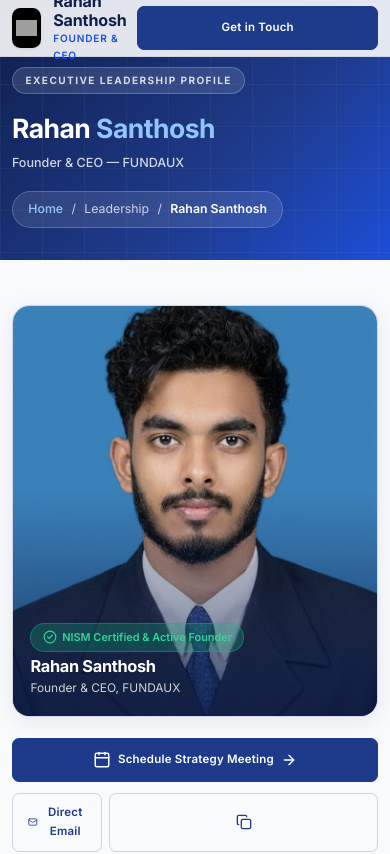
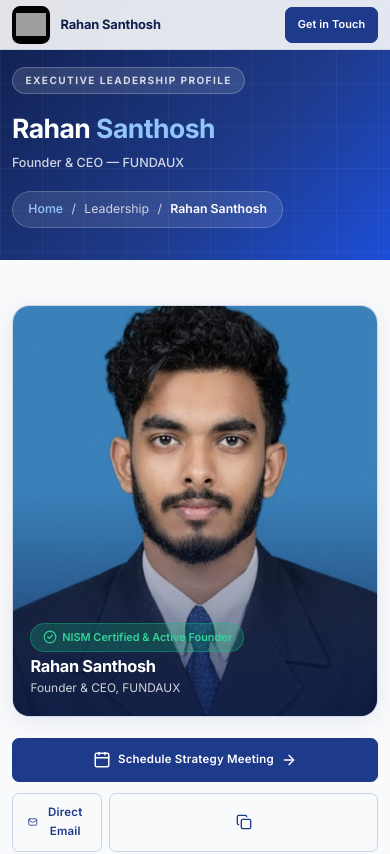
Before and after one commit to rahan-ux/portfolio, a Next.js app: page /Rahan in a window 390 px wide. Shown: the top 854 px of the page. Built offline with nearby package versions, Linux system fonts and the light colour scheme; grey boxes are pictures that could not be loaded.

Commit message:
Fix mobile header overlap bug, add white-space clipping, and refine responsive button layout

```diff
--- a/components/FounderPortfolioPage.tsx
+++ b/components/FounderPortfolioPage.tsx
@@ -349,11 +349,14 @@ export default function FounderPortfolioView() {
       >
         <div className="section-container">
           <div
+            className="founder-header-inner"
             style={{
               height: "4rem",
               display: "flex",
               alignItems: "center",
               justifyContent: "space-between",
+              gap: "0.75rem",
+              minWidth: 0,
             }}
           >
             {/* Left: Official FUNDAUX Logo Image + Name */}
@@ -362,14 +365,17 @@ export default function FounderPortfolioView() {
               style={{
                 display: "flex",
                 alignItems: "center",
-                gap: "0.85rem",
+                gap: "0.75rem",
                 textDecoration: "none",
+                minWidth: 0,
+                flexShrink: 1,
+                overflow: "hidden",
               }}
             >
               <div
                 style={{
-                  width: "40px",
-                  height: "40px",
+                  width: "38px",
+                  height: "38px",
                   borderRadius: "0.6rem",
                   overflow: "hidden",
                   display: "flex",
@@ -378,36 +384,53 @@ export default function FounderPortfolioView() {
                   background: "#000000",
                   padding: "4px",
                   boxShadow: "var(--shadow-sm)",
+                  flexShrink: 0,
                 }}
               >
                 <Image
                   src="/logo.png"
                   alt="FUNDAUX"
-                  width={32}
-                  height={32}
+                  width={30}
+                  height={30}
                   style={{ objectFit: "contain" }}
                   priority
                 />
               </div>
-              <div style={{ display: "flex", flexDirection: "column" }}>
+              <div
+                style={{
+                  display: "flex",
+                  flexDirection: "column",
+                  minWidth: 0,
+                  overflow: "hidden",
+                  whiteSpace: "nowrap",
+                }}
+              >
                 <span
+                  className="founder-header-name"
                   style={{
-                    fontSize: "1.15rem",
+                    fontSize: "1.1rem",
                     fontWeight: 800,
                     color: "var(--color-text-primary)",
                     letterSpacing: "-0.01em",
                     lineHeight: 1.2,
+                    whiteSpace: "nowrap",
+                    overflow: "hidden",
+                    textOverflow: "ellipsis",
                   }}
                 >
                   Rahan Santhosh
                 </span>
                 <span
+                  className="founder-header-subtitle"
                   style={{
-                    fontSize: "0.72rem",
+                    fontSize: "0.7rem",
                     fontWeight: 600,
                     color: "var(--color-accent-mid)",
                     letterSpacing: "0.08em",
                     textTransform: "uppercase",
+                    whiteSpace: "nowrap",
+                    overflow: "hidden",
+                    textOverflow: "ellipsis",
                   }}
                 >
                   Founder & CEO
@@ -415,15 +438,10 @@ export default function FounderPortfolioView() {
               </div>
             </a>
 
-            {/* Right: Only Get in Touch Button (scrolls directly to form) */}
+            {/* Right: Get in Touch CTA */}
             <button
               onClick={scrollToMeeting}
-              className="btn-primary"
-              style={{
-                fontSize: "0.88rem",
-                padding: "0.55rem 1.4rem",
-                cursor: "pointer",
-              }}
+              className="btn-header-cta"
             >
               Get in Touch
             </button>
@@ -1817,6 +1835,33 @@ export default function FounderPortfolioView() {
 
       {/* ── Responsive & Hover Styling ── */}
       <style>{`
+        .btn-header-cta {
+          display: inline-flex;
+          align-items: center;
+          justify-content: center;
+          gap: 0.4rem;
+          padding: 0.5rem 1.25rem;
+          background: var(--color-accent);
+          color: #FFFFFF;
+          font-family: var(--font-inter), sans-serif;
+          font-weight: 600;
+          font-size: 0.85rem;
+          letter-spacing: 0.01em;
+          border-radius: 0.5rem;
+          border: 1.5px solid var(--color-accent);
+          text-decoration: none;
+          transition: background 0.25s ease, transform 0.2s ease, box-shadow 0.25s ease;
+          cursor: pointer;
+          white-space: nowrap;
+          flex-shrink: 0;
+          width: auto !important;
+        }
+        .btn-header-cta:hover {
+          background: var(--color-accent-hover);
+          border-color: var(--color-accent-hover);
+          transform: translateY(-1px);
+          box-shadow: 0 4px 14px rgba(30, 58, 138, 0.25);
+        }
         .founder-photo-wrapper:hover .founder-photo-img {
           transform: scale(1.05) !important;
         }
@@ -1829,6 +1874,20 @@ export default function FounderPortfolioView() {
           .about-grid { grid-template-columns: 1fr !important; }
         }
         @media (max-width: 640px) {
+          .founder-header-inner {
+            height: 3.5rem !important;
+          }
+          .founder-header-name {
+            font-size: 0.98rem !important;
+          }
+          .founder-header-subtitle {
+            font-size: 0.64rem !important;
+          }
+          .btn-header-cta {
+            padding: 0.45rem 0.95rem !important;
+            font-size: 0.8rem !important;
+            min-height: 36px !important;
+          }
           .founder-toast-banner {
             left: 1rem !important;
             right: 1rem !important;
@@ -1837,6 +1896,18 @@ export default function FounderPortfolioView() {
             padding: 0.75rem 1rem !important;
           }
         }
+        @media (max-width: 420px) {
+          .founder-header-name {
+            font-size: 0.92rem !important;
+          }
+          .founder-header-subtitle {
+            display: none !important;
+          }
+          .btn-header-cta {
+            padding: 0.4rem 0.85rem !important;
+            font-size: 0.78rem !important;
+          }
+        }
       `}</style>
     </div>
   );
```
Also changed, not shown: 1 other file (tests, documents, lock files or other folders).
